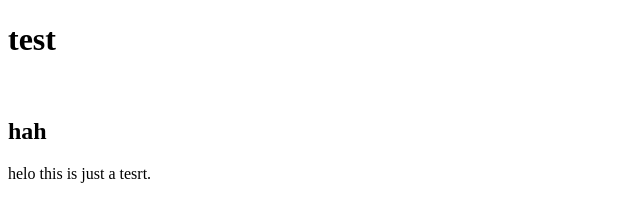
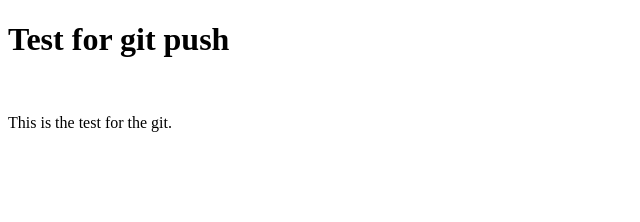
Before and after one commit to mohanmagar/week2, a plain HTML site: page index.html in a window 1280 px wide. Shown: the whole page, without its empty margins (0-640 px from the left). Drawn offline with Linux system fonts and the light colour scheme.

Commit message:
first commit

```diff
--- a/index.html
+++ b/index.html
@@ -3,16 +3,14 @@
 <head>
     <meta charset="UTF-8">
     <meta name="viewport" content="width=device-width, initial-scale=1.0">
-    <title>Document</title>
+    <title>Test</title>
 </head>
 <body>
-    <h1>test</h1>
+    <h1>Test for git push</h1>
     <br>
-    <h2>hah
+    <p>
+        This is the test for the git.
+    </p>
 
-    </h2>
-    <p>helo
-        this is just a tesrt.
-    </p>
 </body>
 </html>
```
